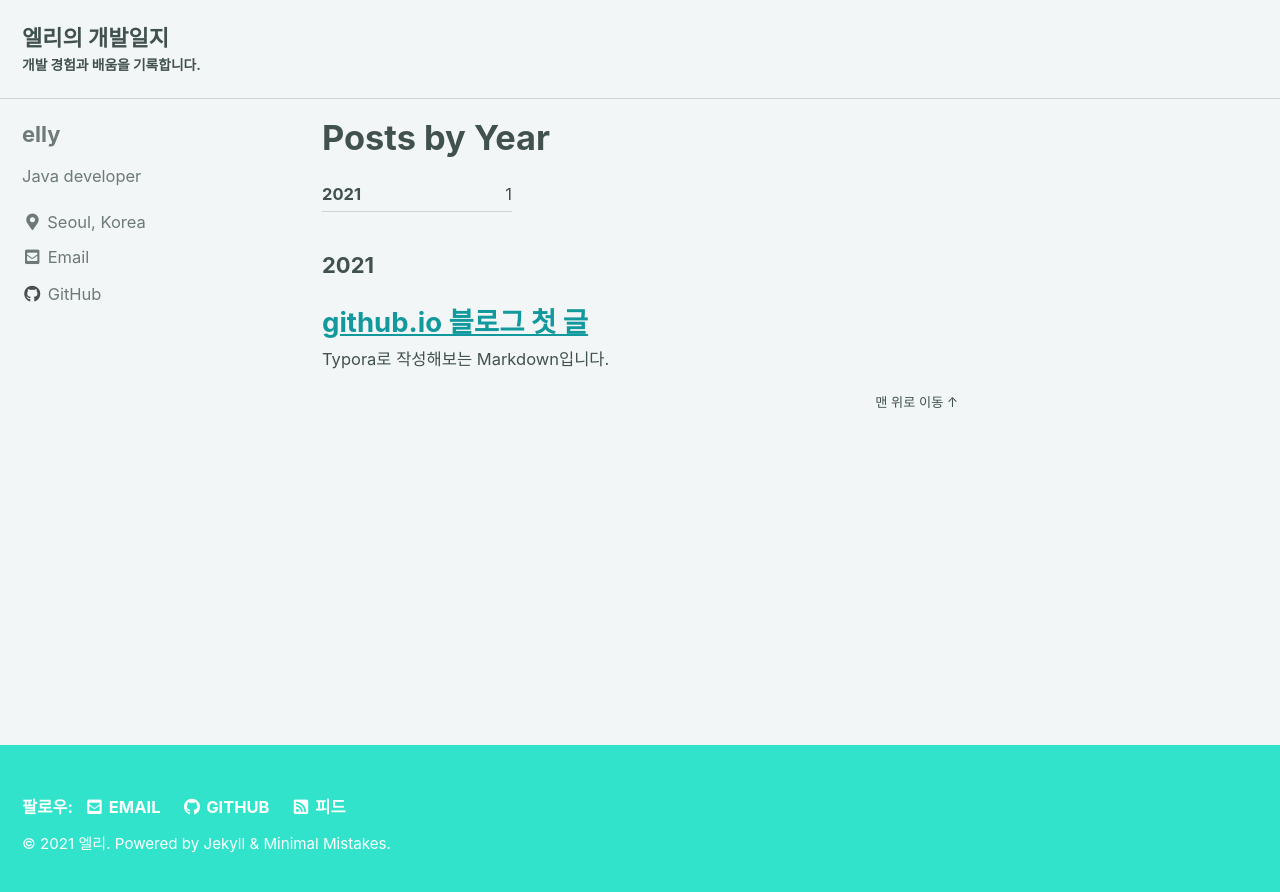
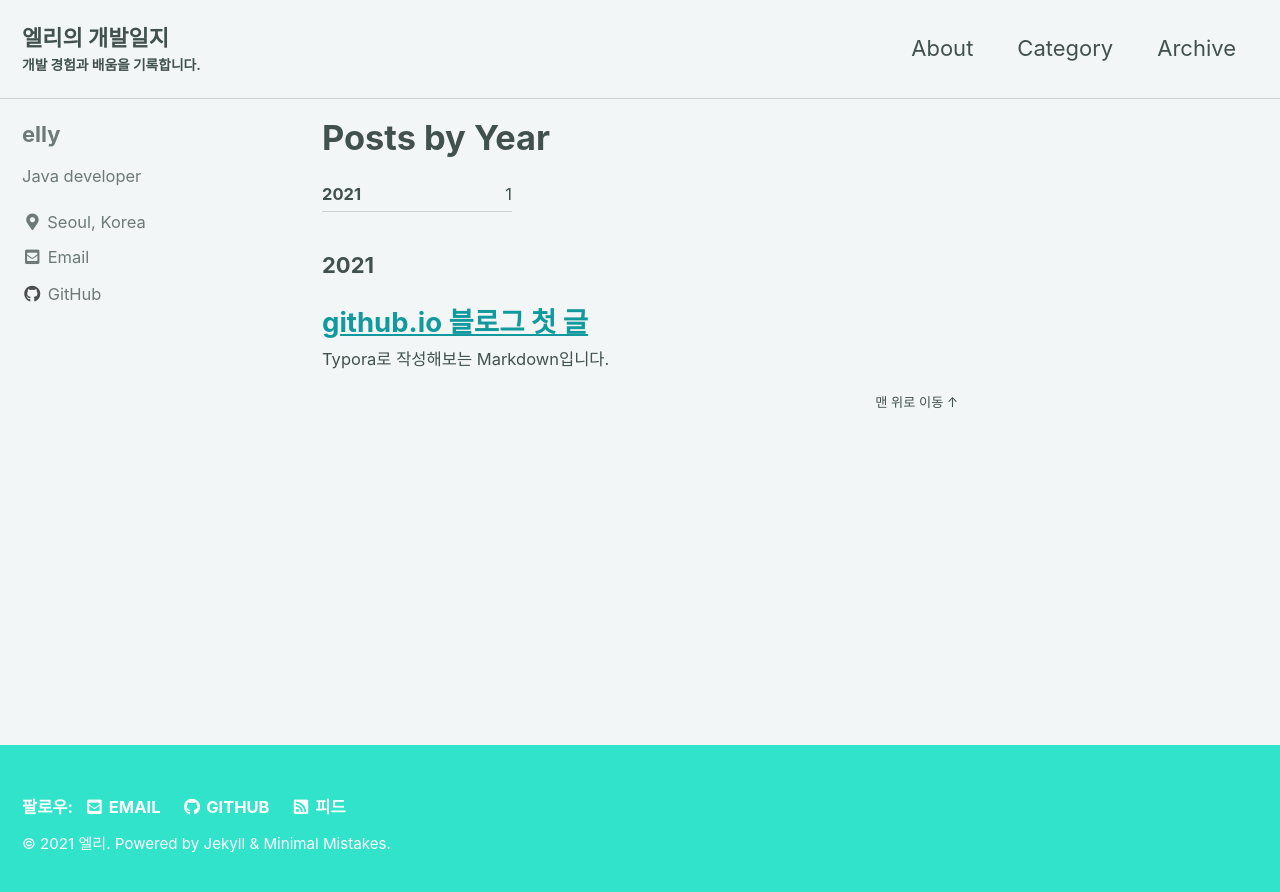
Before and after one commit to ellylee617/ellylee617.github.io, a Jekyll site: the page built from _pages/year-archive.md, in a window 1280 px wide. Shown: the top 892 px of the page. Built offline with Jekyll 4.4.1, drawn with Linux system fonts in a browser that asks for light colours; cached includes are drawn as plain includes.

Commit message:
Update masthead.html

```diff
--- a/_includes/masthead.html
+++ b/_includes/masthead.html
@@ -13,6 +13,9 @@
         </a>
         <ul class="visible-links">
           {%- for link in site.data.navigation.main -%}
+            <li class="masthead__menu-item">
+              <a href="{{ link.url | relative_url }}"{% if link.description %} title="{{ link.description }}"{% endif %}>{{ link.title }}</a>
+            </li>
           {%- endfor -%}
         </ul>
         {% if site.search == true %}
```
